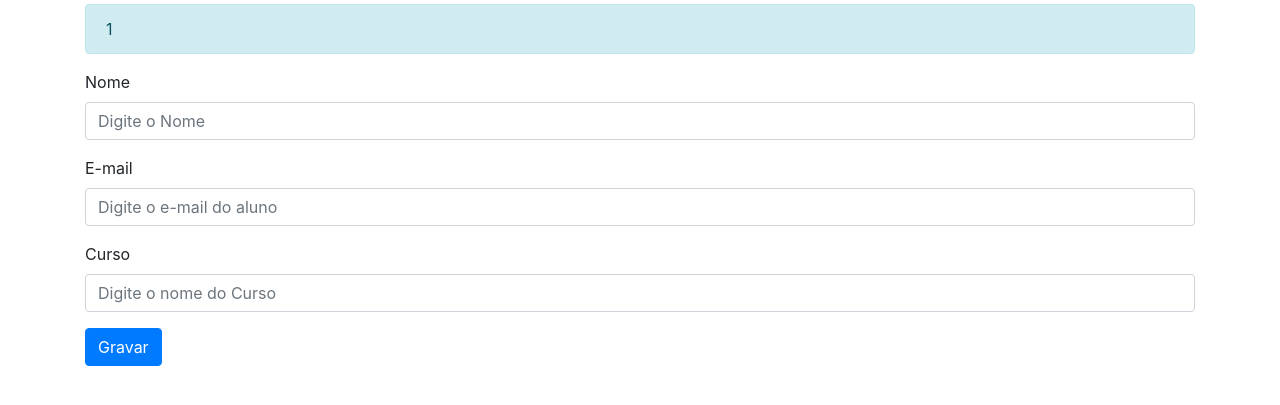
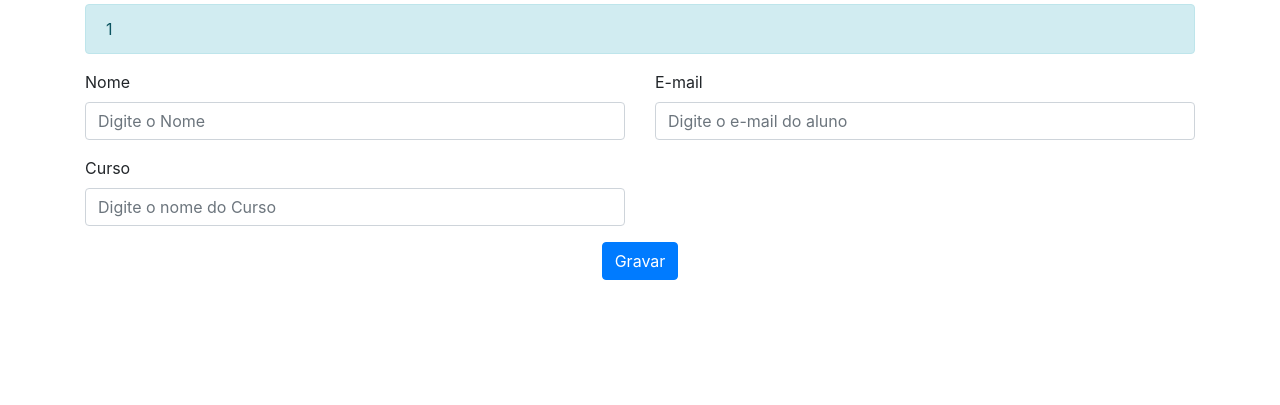
Before and after one commit to ViniciusFFernandes/Sistema_Presenca, a PHP site: page /_Cadastros/alunos_edita.php?msg=1 in a window 1280 px wide. Shown: the part 56-461 px from the top of the page. Run offline with PHP 8.4, Linux system fonts and the light colour scheme; data that the repository does not hold is empty; some libraries are stand-ins or nearby versions.

Commit message:
Alunos: alteração nos nomes de campos do banco para seguir o modelo o mais proximo possivel

```diff
--- a/_Cadastros/alunos_edita.php
+++ b/_Cadastros/alunos_edita.php
@@ -37,37 +37,37 @@
               <?= $_REQUEST['msg'] ?>
             </div>
           <?php }
-            if($_REQUEST['alunos_id'] > 0){
-              $sql = "SELECT * FROM alunos WHERE alunos_id = " . $_REQUEST['alunos_id'];
+            if($_REQUEST['alu_id'] > 0){
+              $sql = "SELECT * FROM alunos WHERE alu_id = " . $_REQUEST['alu_id'];
               $reg = $db->retornaUmReg($sql);
             }
           ?>
           <form action="alunos_grava.php" method="post" id="form_edita">
-            <input type="hidden" id="alunos_id" name="alunos_id" value="<?= $reg['alunos_id'] ?>">
+            <input type="hidden" id="alu_id" name="alu_id" value="<?= $reg['alu_id'] ?>">
             <input type="hidden" id="operacao" name="operacao" value="Gravar">
             <div class="row" >
-                <div class="col-12">
+                <div class="col-12 col-sm-6">
                   <div class="form-group">
-                    <label for="nome_alu">Nome</label>
-                    <input type="aluno" class="form-control" id="nome_alu" name="nome_alu" placeholder="Digite o Nome" value="<?= $reg['nome_alu'] ?>">
+                    <label for="alu_nome">Nome</label>
+                    <input type="aluno" class="form-control" id="alu_nome" name="alu_nome" placeholder="Digite o Nome" value="<?= $reg['alu_nome'] ?>">
                   </div>
                 </div>
-                <div class="col-12">
+                <div class="col-12 col-sm-6">
                   <div class="form-group">
-                    <label for="email_alu">E-mail</label>
-                    <input type="curso" class="form-control" id="email_alu" name="email_alu" placeholder="Digite o e-mail do aluno" value="<?= $reg['email_alu'] ?>">
+                    <label for="alu_email">E-mail</label>
+                    <input type="curso" class="form-control" id="alu_email" name="alu_email" placeholder="Digite o e-mail do aluno" value="<?= $reg['alu_email'] ?>">
                   </div>
                 </div>
-                <div class="col-12">
+                <div class="col-12 col-sm-6">
                   <div class="form-group">
-                    <label for="curso_alu">Curso</label>
-                    <input type="curso" class="form-control" id="curso_alu" name="curso_alu" placeholder="Digite o nome do Curso" value="<?= $reg['curso_alu'] ?>">
+                    <label for="alu_curso">Curso</label>
+                    <input type="curso" class="form-control" id="alu_curso" name="alu_curso" placeholder="Digite o nome do Curso" value="<?= $reg['alu_curso'] ?>">
                   </div>
                 </div>
-                <div class="col-12">
+                <div class="col-12 col-sm-12" align="center">
                   <button type="submit" class="btn btn-primary">Gravar</button>
                   <?php
-                    if($reg['alunos_id'] > 0){ ?>
+                    if($reg['alu_id'] > 0){ ?>
                       <button type="button" class="btn btn-danger" onclick="excluirPessoa()">Excluir</button>
                   <?php
                     }
```
Also changed, not shown: _Cadastros/alunos_grava.php (+13 -13 lines).
